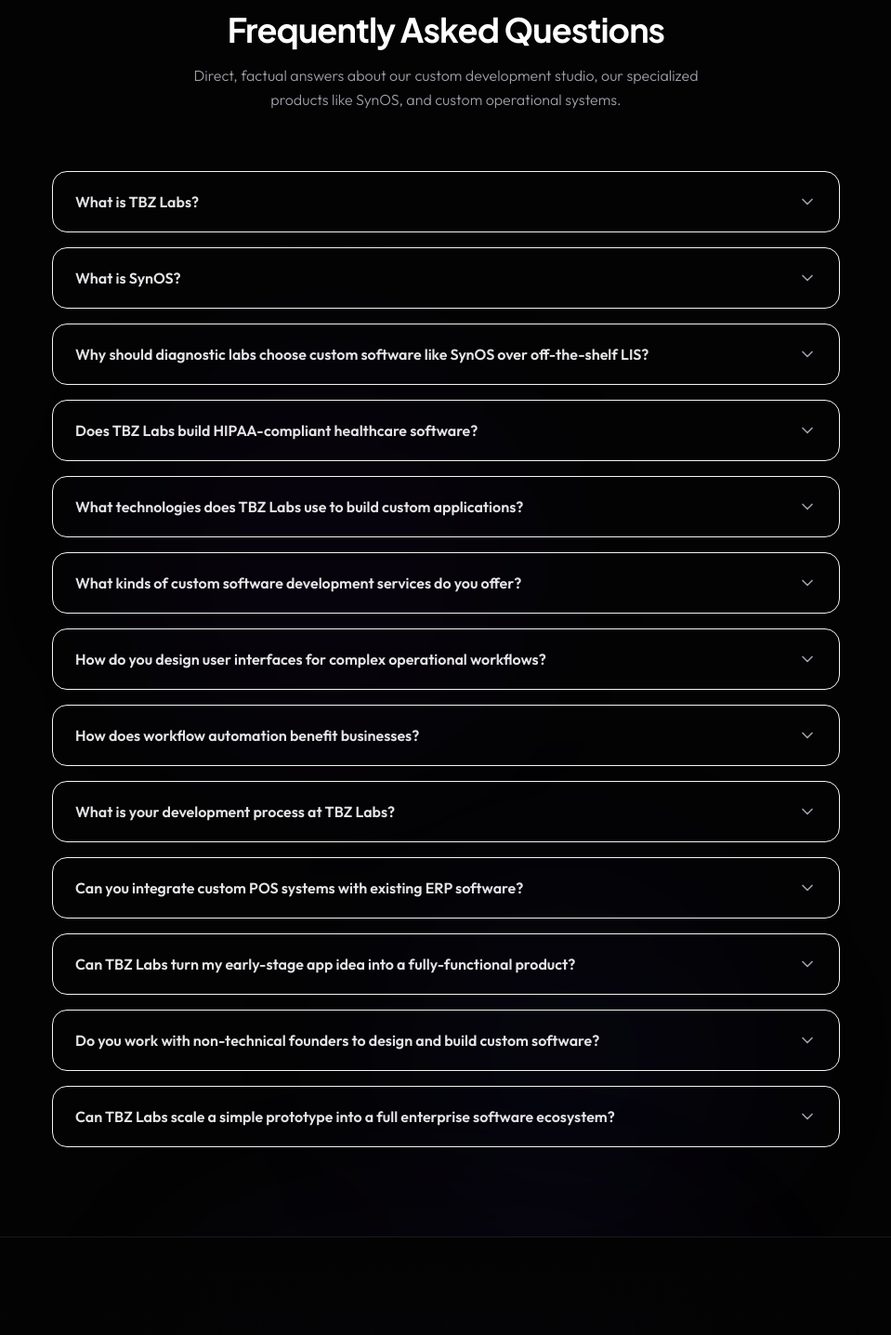
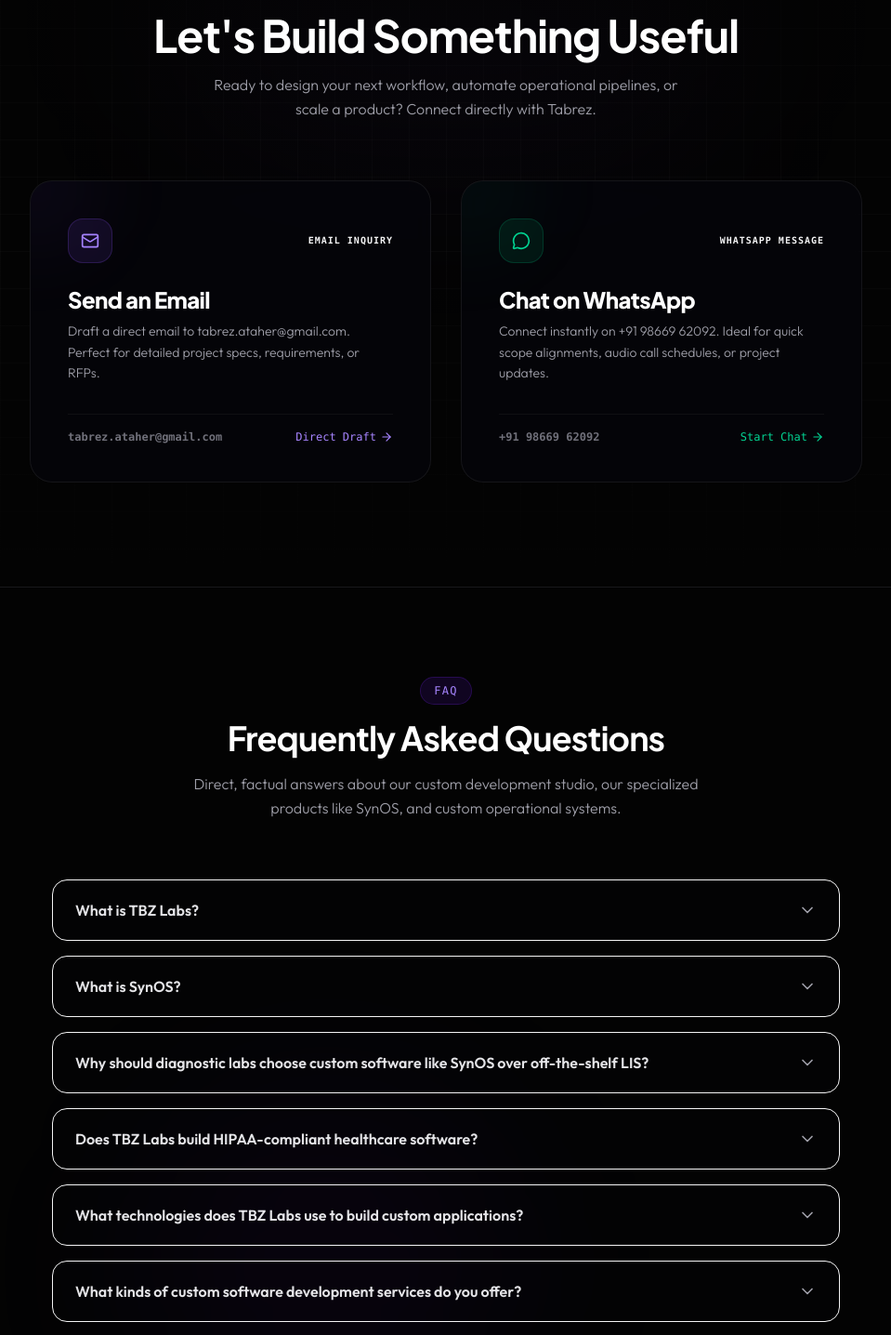
Before and after one commit to tabz79/tbzlabs, a React (Vite) app: page / in a window 1280 px wide. Shown: the part 6165-7601 px from the top of the page at 93% size, without its empty margins (160-1119 px from the left). Built offline with nearby package versions, Linux system fonts and the light colour scheme.

Commit message:
style: move FAQ component below Contact section

```diff
--- a/src/App.jsx
+++ b/src/App.jsx
@@ -123,8 +123,8 @@
               <AboutStudio />
               <WhatWeBuild />
               <HowIWork />
+              <Contact />
               <FAQ />
-              <Contact />
             </main>
             <Footer onNavigate={handleNavigate} />
           </motion.div>
```
